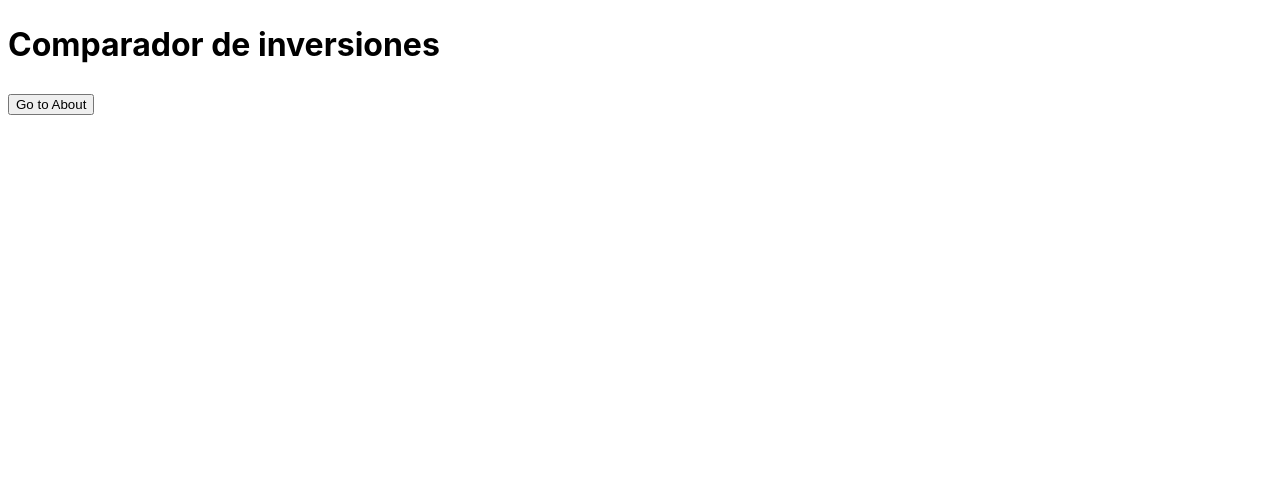
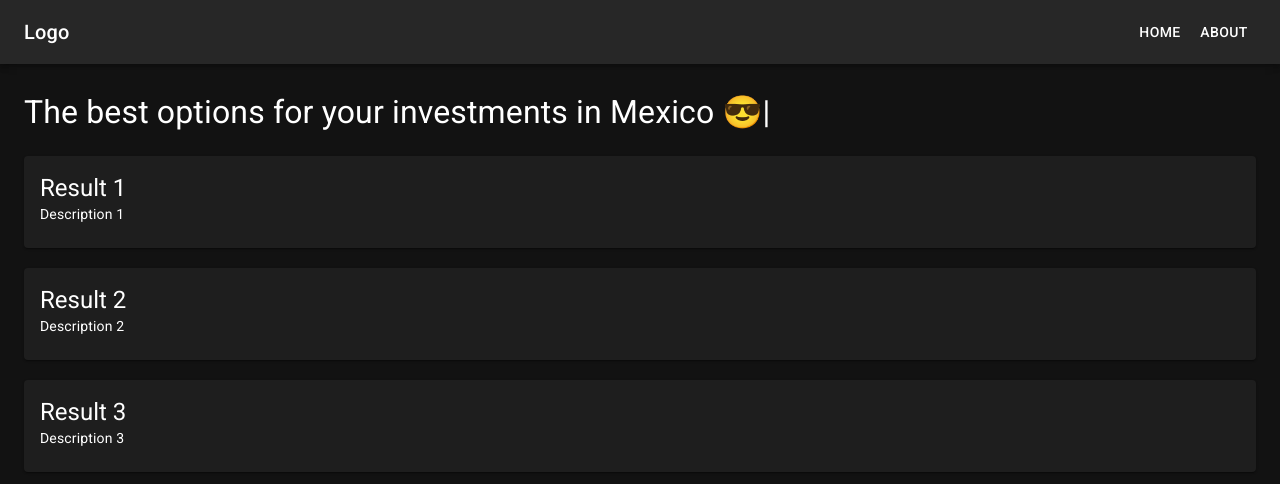
Before and after one commit to omarmorales/hackmexico-project, a React (Vite) app: page / in a window 1280 px wide. Shown: the top 484 px of the page. Built offline with nearby package versions, Linux system fonts and the light colour scheme; a web font is replaced by a local one.

Commit message:
structure result cards | Home

```diff
--- a/package.json
+++ b/package.json
@@ -17,7 +17,8 @@
     "@mui/material": "^5.15.15",
     "react": "^18.2.0",
     "react-dom": "^18.2.0",
-    "react-router-dom": "^6.22.3"
+    "react-router-dom": "^6.22.3",
+    "react-type-animation": "^3.2.0"
   },
   "devDependencies": {
     "@types/react": "^18.2.66",
--- a/src/App.jsx
+++ b/src/App.jsx
@@ -1,33 +1,78 @@
-import { BrowserRouter as Router, Routes, Route, useNavigate } from 'react-router-dom'
-
-function Home() {
-  let navigate = useNavigate();
-  return (
-    <div>
-      <h1>Comparador de inversiones</h1>
-      <button onClick={() => navigate('/about')}>Go to About</button>
-    </div>
-  )
-}
-
-function About() {
-  let navigate = useNavigate();
-  return (
-    <div>
-      <h1>About</h1>
-      <button onClick={() => navigate('/')}>Go to Home</button>
-    </div>
-  )
-}
+import { useState } from 'react';
+import { BrowserRouter as Router, Routes, Route } from 'react-router-dom'
+import Button from '@mui/material/Button';
+import AppBar from '@mui/material/AppBar';
+import Toolbar from '@mui/material/Toolbar';
+import Typography from '@mui/material/Typography';
+import IconButton from '@mui/material/IconButton';
+import MenuIcon from '@mui/icons-material/Menu';
+import Drawer from '@mui/material/Drawer';
+import useMediaQuery from '@mui/material/useMediaQuery';
+import { Box } from '@mui/system';
+import { createTheme, ThemeProvider } from '@mui/material/styles';
+import Home from './views/Home';
+import { CssBaseline } from '@mui/material';
 
 function App() {
+  const [drawerOpen, setDrawerOpen] = useState(false);
+  const theme = createTheme({
+    palette: {
+      mode: 'dark',
+    },
+  });
+  const isMobile = useMediaQuery(theme.breakpoints.down('sm'));
+
+  const handleDrawerToggle = () => {
+    setDrawerOpen(!drawerOpen);
+  };
+
   return (
-    <Router>
-      <Routes>
-        <Route path="/about" element={<About />} />
-        <Route path="/" element={<Home />} />
-      </Routes>
-    </Router>
+    <ThemeProvider theme={theme}>
+      <CssBaseline />
+      <Router>
+        <AppBar position="static">
+          <Toolbar>
+            {isMobile && (
+              <>
+                <IconButton edge="start" color="inherit" aria-label="menu" sx={{ mr: 2 }} onClick={handleDrawerToggle}>
+                  <MenuIcon />
+                </IconButton>
+                <Drawer
+                  anchor="left"
+                  open={drawerOpen}
+                  onClose={handleDrawerToggle}
+                >
+                  <Box
+                    sx={{ width: 250 }}
+                    role="presentation"
+                    onClick={handleDrawerToggle}
+                    onKeyDown={handleDrawerToggle}
+                  >
+                    <Button onClick={() => navigate('/')}>Home</Button>
+                    {/* <Button onClick={() => navigate('/about')}>About</Button> */}
+                  </Box>
+                </Drawer>
+              </>
+            )}
+            <Typography variant="h6" component="div" sx={{ flexGrow: 1 }}>
+              Logo
+            </Typography>
+            {!isMobile && (
+              <>
+                <Button color="inherit" onClick={() => navigate('/')}>Home</Button>
+                <Button color="inherit" onClick={() => navigate('/about')}>About</Button>
+              </>
+            )}
+          </Toolbar>
+        </AppBar>
+        <Box component="main" sx={{ p: 3 }}>
+          <Routes>
+            {/* <Route path="/about" element={<About />} /> */}
+            <Route path="/" element={<Home />} />
+          </Routes>
+        </Box>
+      </Router>
+    </ThemeProvider>
   )
 }
 
--- /dev/null
+++ b/src/views/Home.jsx
@@ -0,0 +1,58 @@
+// Home.jsx
+import React from 'react';
+import { TypeAnimation } from 'react-type-animation';
+import { useNavigate } from 'react-router-dom';
+import Card from '@mui/material/Card';
+import CardContent from '@mui/material/CardContent';
+import Typography from '@mui/material/Typography';
+
+function Home() {
+  let navigate = useNavigate(); // Use useNavigate
+
+  // Example data
+  const results = [
+    { title: 'Result 1', description: 'Description 1' },
+    { title: 'Result 2', description: 'Description 2' },
+    { title: 'Result 3', description: 'Description 3' },
+    // Add more results as needed
+  ];
+
+  return (
+    <div>
+      <div>
+        <TypeAnimation
+          preRenderFirstString={true}
+          sequence={[
+            500,
+            "The best options for your first investment in Mexico 🇲🇽", // initially rendered starting point
+            1500,
+            "The best options for your investments in Mexico 😎",
+            1500,
+            "The best options for your investments worldwide 🌎",
+            500,
+          ]}
+          speed={50}
+          style={{ fontSize: "2em" }}
+          repeat={Infinity}
+        />
+      </div>
+
+      <div>
+        {results.map((result, index) => (
+          <Card key={index} sx={{ margin: '20px 0' }}>
+            <CardContent>
+              <Typography variant="h5" component="div">
+                {result.title}
+              </Typography>
+              <Typography variant="body2">
+                {result.description}
+              </Typography>
+            </CardContent>
+          </Card>
+        ))}
+      </div>
+    </div>
+  );
+}
+
+export default Home;
```
Also changed, not shown: 1 other file (tests, documents, lock files or other folders).
